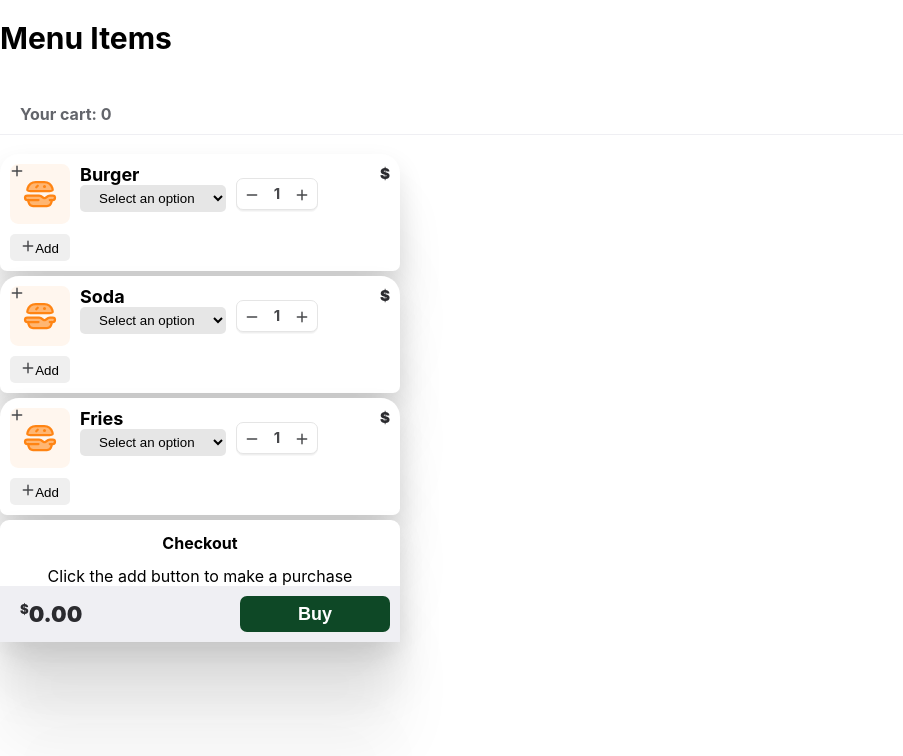
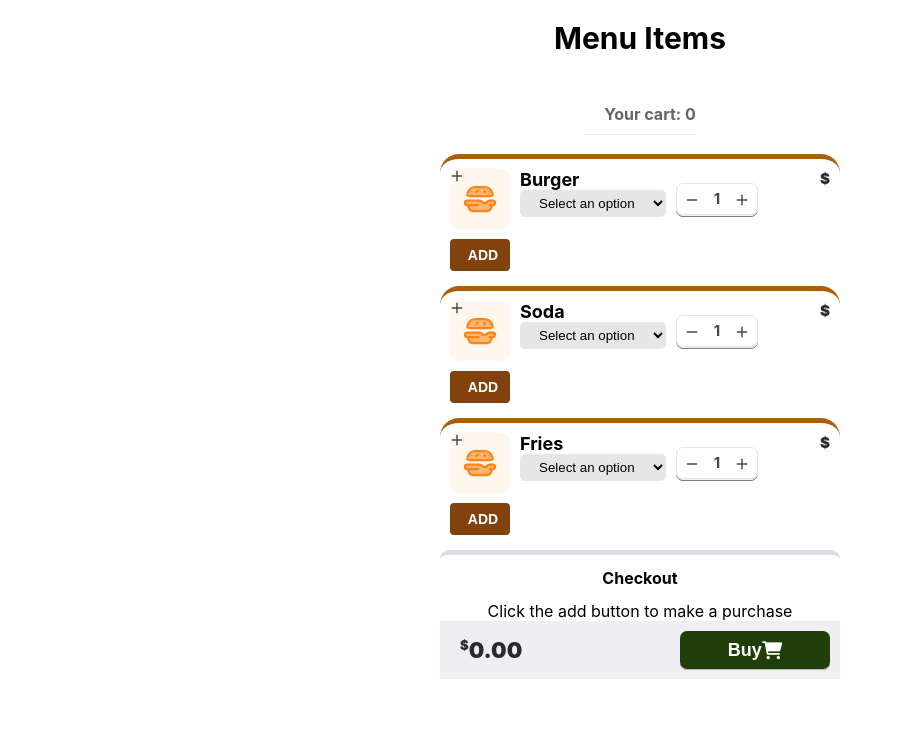
Before and after one commit to effiehayz/food-app-opal, a React (Create React App) app: page / in a window 1280 px wide. Shown: the top 756 px of the page, without its empty margins (0-903 px from the left). Built offline with nearby package versions, Linux system fonts and the light colour scheme.

Commit message:
added a modal and improved upon styling for the cart

```diff
--- a/public/index.html
+++ b/public/index.html
@@ -24,6 +24,15 @@
       work correctly both with client-side routing and a non-root public URL.
       Learn how to configure a non-root public URL by running `npm run build`.
     -->
+    <link
+      rel="stylesheet"
+      href="https://cdnjs.cloudflare.com/ajax/libs/font-awesome/6.0.0-beta3/css/all.min.css"
+    />
+    <script
+      src="https://cdn.jsdelivr.net/npm/bootstrap@5.3.0/dist/js/bootstrap.min.js"
+      integrity="sha384-fbbOQedDUMZZ5KreZpsbe1LCZPVmfTnH7ois6mU1QK+m14rQ1l2bGBq41eYeM/fS"
+      crossorigin="anonymous"
+    ></script>
     <title>Food Commerce - Opal</title>
   </head>
   <body>
--- a/src/App.css
+++ b/src/App.css
@@ -1,17 +1,15 @@
 .master-container {
-  display: grid;
-  grid-template-columns: auto;
+  display: flex;
+  flex-direction: column;
+  align-items: center;
   gap: 5px;
 }
-
 .card {
   width: 400px;
   background: #ffffff;
-  box-shadow: 0px 187px 75px rgba(0, 0, 0, 0.01),
-    0px 105px 63px rgba(0, 0, 0, 0.05), 0px 47px 47px rgba(0, 0, 0, 0.09),
-    0px 12px 26px rgba(0, 0, 0, 0.1), 0px 0px 0px rgba(0, 0, 0, 0.1);
+  box-shadow: #262626, #2b2a2a, #151313, #161515, #0e0d0d;
+  margin: 0 auto;
 }
-
 .title {
   width: 100%;
   height: 40px;
@@ -28,6 +26,13 @@
 /* cart */
 .cart {
   border-radius: 19px 19px 7px 7px;
+  display: flex;
+  position: relative;
+  align-items: center;
+}
+
+.card {
+  border-top: #ad5d07 solid 5px;
 }
 
 .cart .products {
@@ -64,8 +69,7 @@
   background-color: #ffffff;
   border: 1px solid #e5e5e5;
   border-radius: 7px;
-  filter: drop-shadow(0px 1px 0px #efefef)
-    drop-shadow(0px 1px 0.5px rgba(239, 239, 239, 0.5));
+  filter: drop-shadow(0px 1px 0px #efefef) drop-shadow(0px 1px 0.5px #807d7d);
 }
 
 .cart .quantity label {
@@ -108,8 +112,7 @@
   border-radius: 5px;
   outline: none;
   border: 1px solid #e5e5e5;
-  filter: drop-shadow(0px 1px 0px #efefef)
-    drop-shadow(0px 1px 0.5px rgba(239, 239, 239, 0.5));
+  filter: drop-shadow(0px 1px 0px #efefef) drop-shadow(0px 1px 0.5px #807d7d);
   transition: all 0.3s cubic-bezier(0.15, 0.83, 0.66, 1);
 }
 
@@ -122,6 +125,7 @@
 /* Checkout */
 .checkout {
   border-radius: 9px 9px 19px 19px;
+  border-top: #dcdbe7 solid 5px;
 }
 
 .checkout .details {
@@ -185,9 +189,9 @@
   justify-content: center;
   align-items: center;
   width: 150px;
-  height: 36px;
-  background: #0e4826;
-  box-shadow: 0px 0.5px 0.5px #efefef, 0px 1px 0.5px rgba(239, 239, 239, 0.5);
+  height: 38px;
+  background: #203e09;
+  box-shadow: 0px 0.5px 0.5px #efefef, 0px 1px 0.5px #807d7d;
   border-radius: 7px;
   border: 0;
   outline: none;
@@ -197,11 +201,6 @@
   transition: all 0.3s cubic-bezier(0.15, 0.83, 0.66, 1);
 }
 
-.checkout .checkout-btn:hover {
-  background-color: #714109;
-  color: white;
-  cursor: pointer;
-}
 select {
   background-color: #e6e6e6;
   border: none;
@@ -209,9 +208,15 @@ select {
   padding: 5px 15px;
 }
 
+.title-container {
+  display: flex;
+  justify-content: center;
+}
+
 .title {
   font-weight: bold;
   font-size: 16px;
+  text-align: center;
 }
 
 .checkout-title {
@@ -237,10 +242,29 @@ button {
   font-weight: bolder;
 }
 
+.buy-btn {
+  display: inline-flex;
+  align-items: center;
+  justify-content: center;
+  padding: 8px 16px;
+  background-color: #82420d;
+  color: #ffffff;
+  border: none;
+  border-radius: 4px;
+  font-size: 14px;
+  font-weight: bold;
+  text-transform: uppercase;
+  cursor: pointer;
+  transition: background-color 0.3s ease;
+}
+
+.buy-btn svg {
+  margin-right: 6px;
+}
+
 .buy-btn:hover {
-  background-color: #0e4826;
+  background-color: #203e09;
   color: #ffffff;
-  font-weight: bold;
 }
 
 .details {
@@ -255,3 +279,54 @@ button {
   font-weight: bold;
   font-size: 18px;
 }
+
+.close-btn {
+  background-color: #82420d;
+  color: #efeff3;
+  font-weight: bold;
+}
+
+.modal-container {
+  position: fixed;
+  top: 0;
+  left: 0;
+  width: 100%;
+  height: 100%;
+  background-color: #000;
+  display: flex;
+  align-items: center;
+  justify-content: center;
+}
+
+.modal {
+  background-color: #fff;
+  border-radius: 5px;
+  padding: 20px;
+  max-width: 400px;
+  text-align: center;
+}
+
+.modal-header {
+  margin-bottom: 10px;
+}
+
+.modal-header h3 {
+  margin: 0;
+  font-weight: bold;
+}
+
+.modal-body {
+  margin-bottom: 20px;
+}
+
+.modal-footer {
+  display: flex;
+  justify-content: flex-end;
+}
+
+.modal-footer button {
+  margin-left: 10px;
+  background-color: #82420d;
+  color: #ffffff;
+  font-weight: bold;
+}
--- a/src/App.tsx
+++ b/src/App.tsx
@@ -7,8 +7,8 @@ function App() {
   const { menu } = data;
 
   const [cart, setCart] = useState<Cart>([]);
-
   const [cartActive, setCartActive] = useState(false);
+  const [showModal, setShowModal] = useState(false);
 
   const addItemToCart = (
     menuItem: MenuItem,
@@ -50,10 +50,24 @@ function App() {
     return price.toFixed(2);
   }, [cart]);
 
+  const handleBuy = () => {
+    if (cart.length > 0) {
+      setShowModal(true);
+    }
+  };
+
+  const closeModal = () => {
+    setShowModal(false);
+  };
+
   return (
     <div className="master-container" role="main">
       <h1 className="page-heading">Menu Items</h1>
-      <h2 className="title">Your cart: {cart.length}</h2>
+      <div className="title-container">
+        <h2 className="title" tabIndex={0}>
+          Your cart: {cart.length}
+        </h2>
+      </div>
       {menu.map((item) => (
         <div key={item.item} className="card cart">
           <div className="products">
@@ -75,7 +89,7 @@ function App() {
                   {cartItem.name} ({cartItem.size})
                 </span>
                 <span>
-                  {(cartItem.quantity * cartItem.price).toFixed(2)}${" "}
+                  {(cartItem.quantity * cartItem.price).toFixed(2)}$
                   <button
                     className="remove-btn"
                     onClick={() => removeItemFromCart(index)}
@@ -93,13 +107,35 @@ function App() {
             Click the add button to make a purchase
           </div>
         )}
+        {showModal && (
+          <div className="modal-container">
+            <div className="modal">
+              <div className="modal-header">
+                <h3>Order Complete</h3>
+              </div>
+              <div className="modal-body">
+                <p>Your order has been completed successfully.</p>
+              </div>
+              <div className="modal-footer">
+                <button className="btn btn-primary" onClick={closeModal}>
+                  CLOSE
+                </button>
+              </div>
+            </div>
+          </div>
+        )}
         <div className="checkout--footer">
           <label className="price" aria-live="polite">
             <sup>$</sup>
             {price}
           </label>
-          <button className="checkout-btn" aria-label="Buy">
-            Buy
+          <button
+            className="checkout-btn"
+            aria-label="Buy"
+            disabled={cart.length === 0}
+            onClick={handleBuy}
+          >
+            Buy <i className="modal-icon fas fa-shopping-cart"></i>
           </button>
         </div>
       </div>
```
